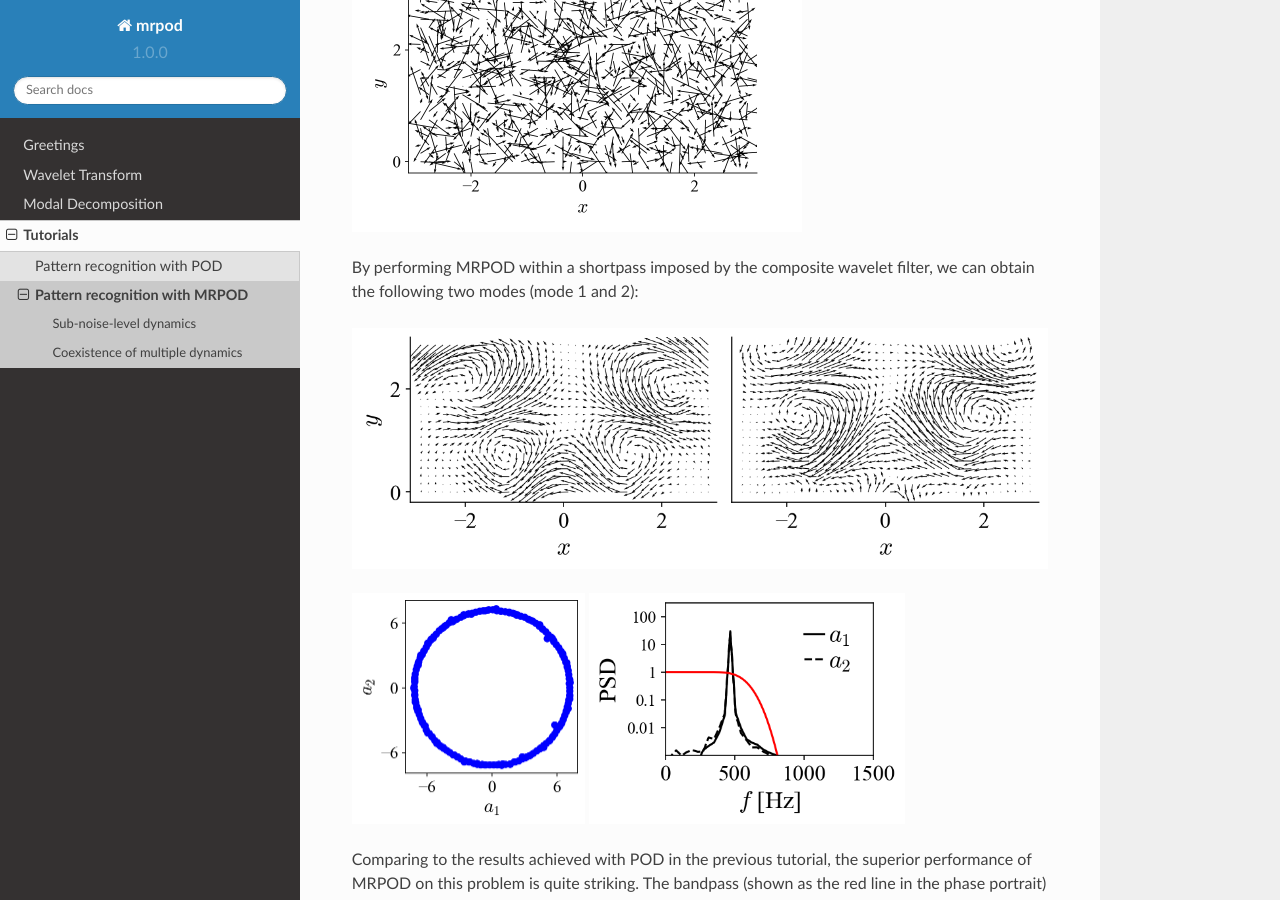
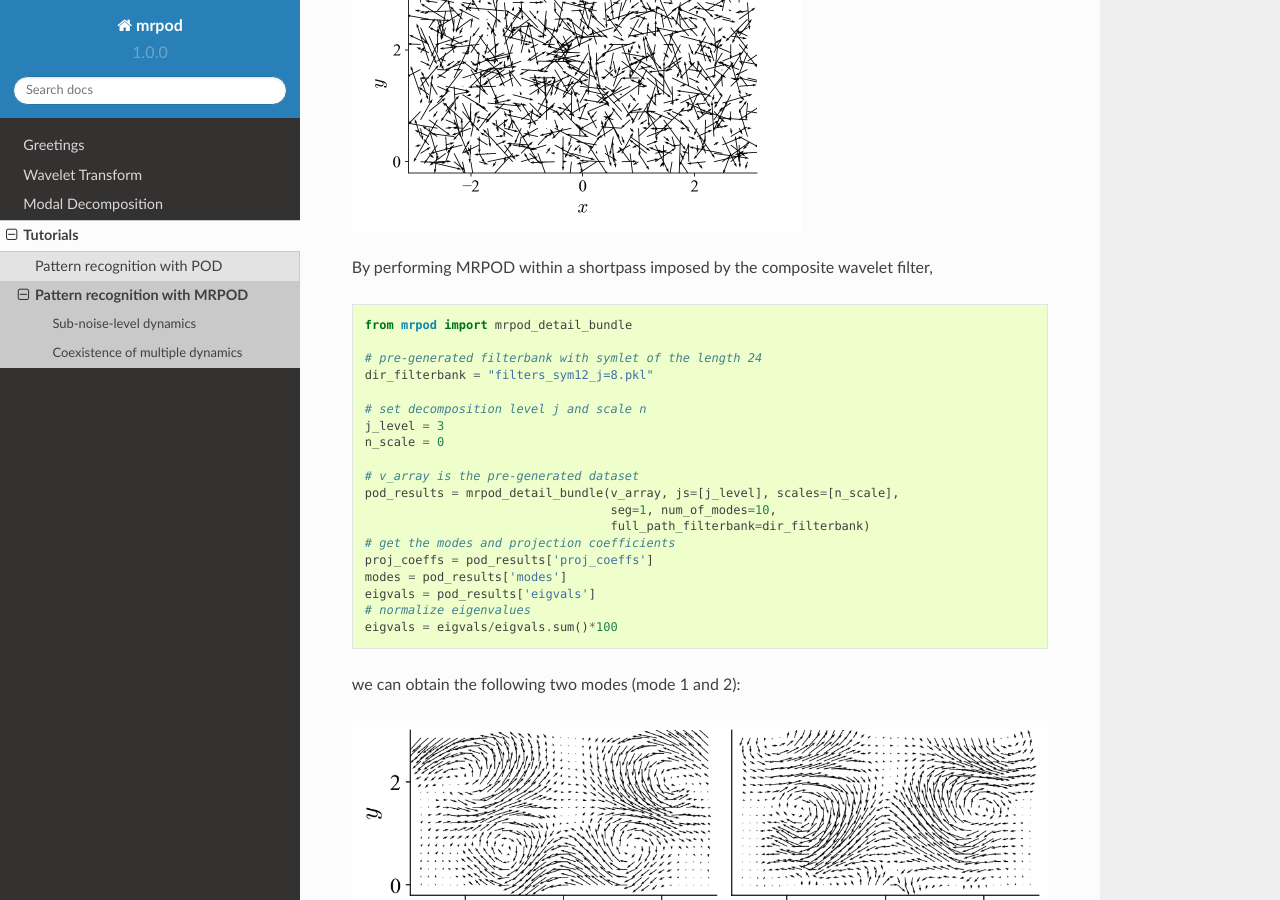
Before and after one commit to chuckedfromspace/mrpod, a Sphinx documentation site: the page built from doc/vector_field_decomposition_2.rst, in a window 1280 px wide and 900 px high, scrolled down 554 px. Built offline with Sphinx 7.4.7 and the Read the Docs theme 2.0.0, drawn with Linux system fonts in a browser that asks for light colours; some of the changed text lies outside the part shown.

Commit message:
Modify the POD/MRPOD tutorial
The texts of the two tutorials are modified. Additional Python scripts
are added to the MRPOD tutorial.

```diff
--- a/doc/vector_field_decomposition_2.rst
+++ b/doc/vector_field_decomposition_2.rst
@@ -20,6 +20,29 @@ For the very noisy dataset created to challenge POD:
    :scale: 50 %
 
 By performing MRPOD within a shortpass imposed by the composite wavelet filter,
+
+.. code:: python
+
+  from mrpod import mrpod_detail_bundle
+
+  # pre-generated filterbank with symlet of the length 24
+  dir_filterbank = "filters_sym12_j=8.pkl"
+
+  # set decomposition level j and scale n
+  j_level = 3
+  n_scale = 0
+
+  # v_array is the pre-generated dataset
+  pod_results = mrpod_detail_bundle(v_array, js=[j_level], scales=[n_scale],
+                                    seg=1, num_of_modes=10,
+                                    full_path_filterbank=dir_filterbank)
+  # get the modes and projection coefficients
+  proj_coeffs = pod_results['proj_coeffs']
+  modes = pod_results['modes']
+  eigvals = pod_results['eigvals']
+  # normalize eigenvalues
+  eigvals = eigvals/eigvals.sum()*100
+
 we can obtain the following two modes (mode 1 and 2):
 
 .. image:: images/fig_subnoise_mrpodmodes.png
@@ -55,7 +78,8 @@ dynamic we can impose a lowpass filter and get:
 .. image:: images/fig_mix_mrpodps_12.png
   :scale: 66 %
 
-Analogously we can impose a bandpass filter to extract the added dynamic:
+Analogously we can impose another bandpass filter to extract the added dynamic (
+by setting `n_scale=1` in the Python script above):
 
 .. image:: images/fig_mix_mrpodmodes_34.png
 
@@ -78,5 +102,5 @@ visualize these two dynamics separately as:
 
 .. warning:: The composite wavelet filters must be tailored to the specific
   problem at hand by considering the necessary spectral isolations, the length
-  of the dataset and the desired outcome. MRPOD is not a one-size-fits-all
+  of the dataset and the desired outcome. MRPOD is *not* a one-size-fits-all
   technique.
```
Also changed, not shown: doc/vector_field_decomposition_1.rst (+15 -16 lines).
